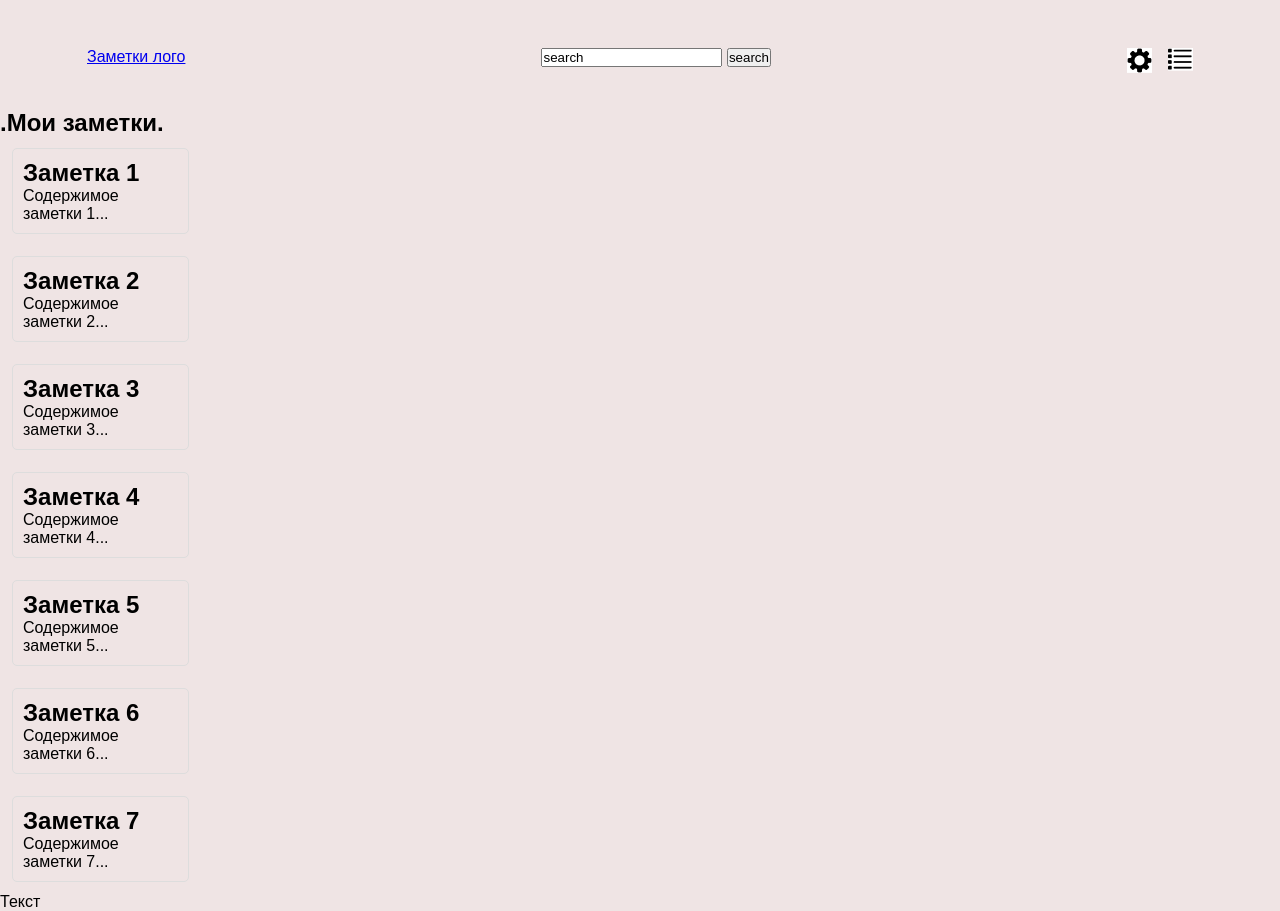
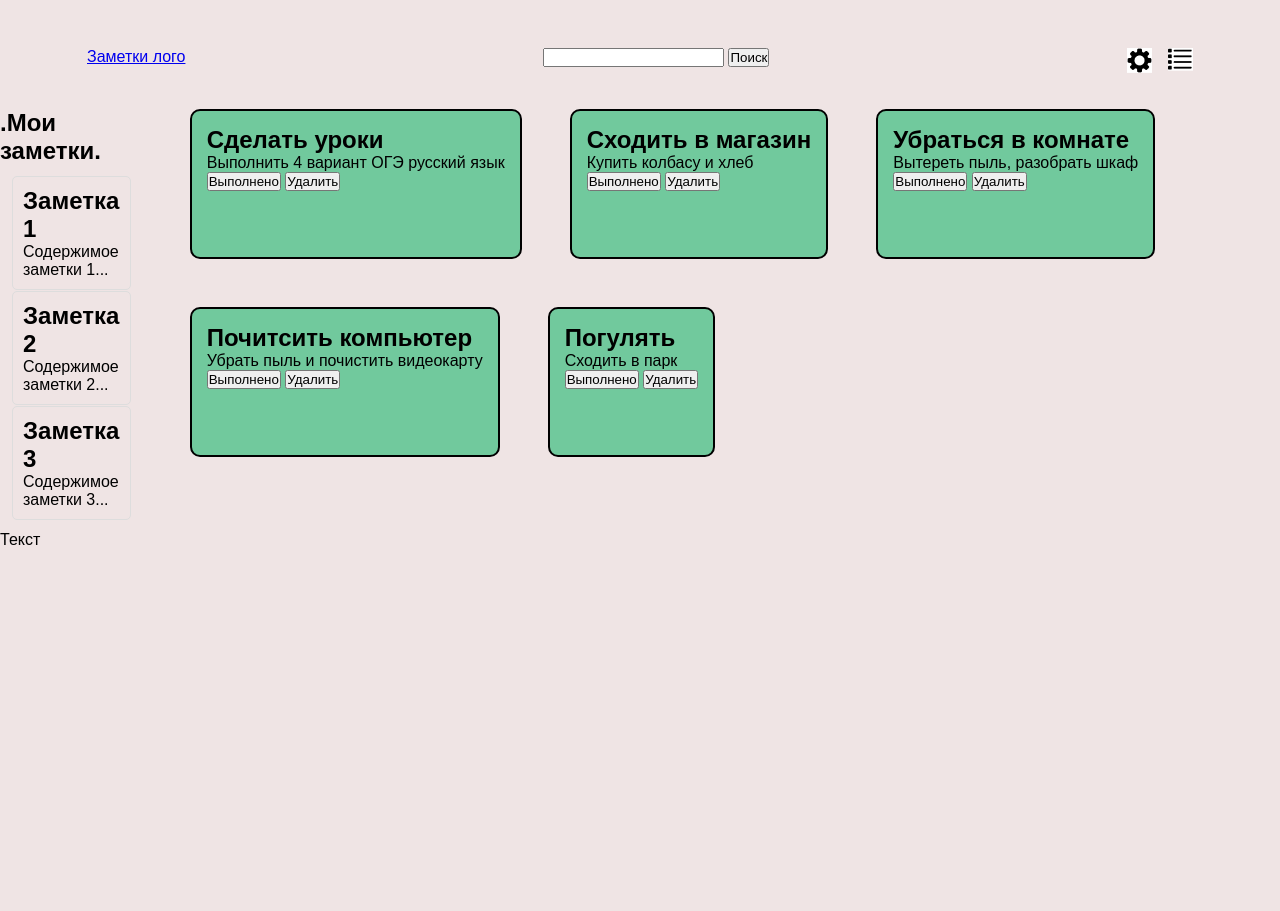
Before and after one commit to SUNSH1N377/algoritmika1, a plain HTML site: page index.html in a window 1280 px wide. After the commit the page ends 800 px from the top, so only its background shows below. Drawn offline with Linux system fonts and the light colour scheme.

Commit message:
Update index.html

```diff
--- a/index.html
+++ b/index.html
@@ -5,7 +5,7 @@
   <meta charset="UTF-8">
   <meta http-equiv="X-UA-Compatible" content="IE=edge">
   <meta name="viewport" content="width=device-width, initial-scale=1.0">
-    <title>Document</title>
+  <title>ENOTES</title>
   <link rel="stylesheet" href="./src/styles/style.css">
 </head>
 
@@ -18,8 +18,8 @@
       </div>
 
       <div class="searching">
-                <input type="text" value="search">
-                <button class="bth">search</button>
+        <input type="text" value=" ">
+        <button class="bth">Поиск</button>
       </div>
 
       <div class="navigation">
@@ -33,7 +33,7 @@
     </header>
   </div>
 
-    <div class="container1">
+  <div class="containerF">
     <div class="sidebar">
       <h2>.Мои заметки.</h2>
 
@@ -42,61 +42,20 @@
           <h2>Заметка 1</h2>
           <p>Содержимое заметки 1...</p>
         </div>
-            </div>
-
-            <div class="main-content">
         <div class="note-card">
           <h2>Заметка 2</h2>
           <p>Содержимое заметки 2...</p>
         </div>
-            </div>
-
-            <div class="main-content">
         <div class="note-card">
           <h2>Заметка 3</h2>
           <p>Содержимое заметки 3...</p>
         </div>
       </div>
-
-            <div class="main-content">
-                <div class="note-card">
-                    <h2>Заметка 4</h2>
-                    <p>Содержимое заметки 4...</p>
+    </div>
+    <div class="tasks">
     </div>
   </div>
-
-            <div class="main-content">
-                <div class="note-card">
-                    <h2>Заметка 5</h2>
-                    <p>Содержимое заметки 5...</p>
-                </div>
-            </div>
-
-            <div class="main-content">
-                <div class="note-card">
-                    <h2>Заметка 6</h2>
-                    <p>Содержимое заметки 6...</p>
-                </div>
-            </div>
-
-            <div class="main-content">
-                <div class="note-card">
-                    <h2>Заметка 7</h2>
-                    <p>Содержимое заметки 7...</p>
-                </div>
-            </div>
-
-        </div>
-
-        <div class="tasc">
-
-        </div>
-
-    </div>
-
-
-    <div id="output"></div>
+    <div id="output"> </div>
     <script src="./src/js/script.js"></script>
 </body>
-
 </html>
```
Lines whose indentation alone changed are shown as unchanged.
